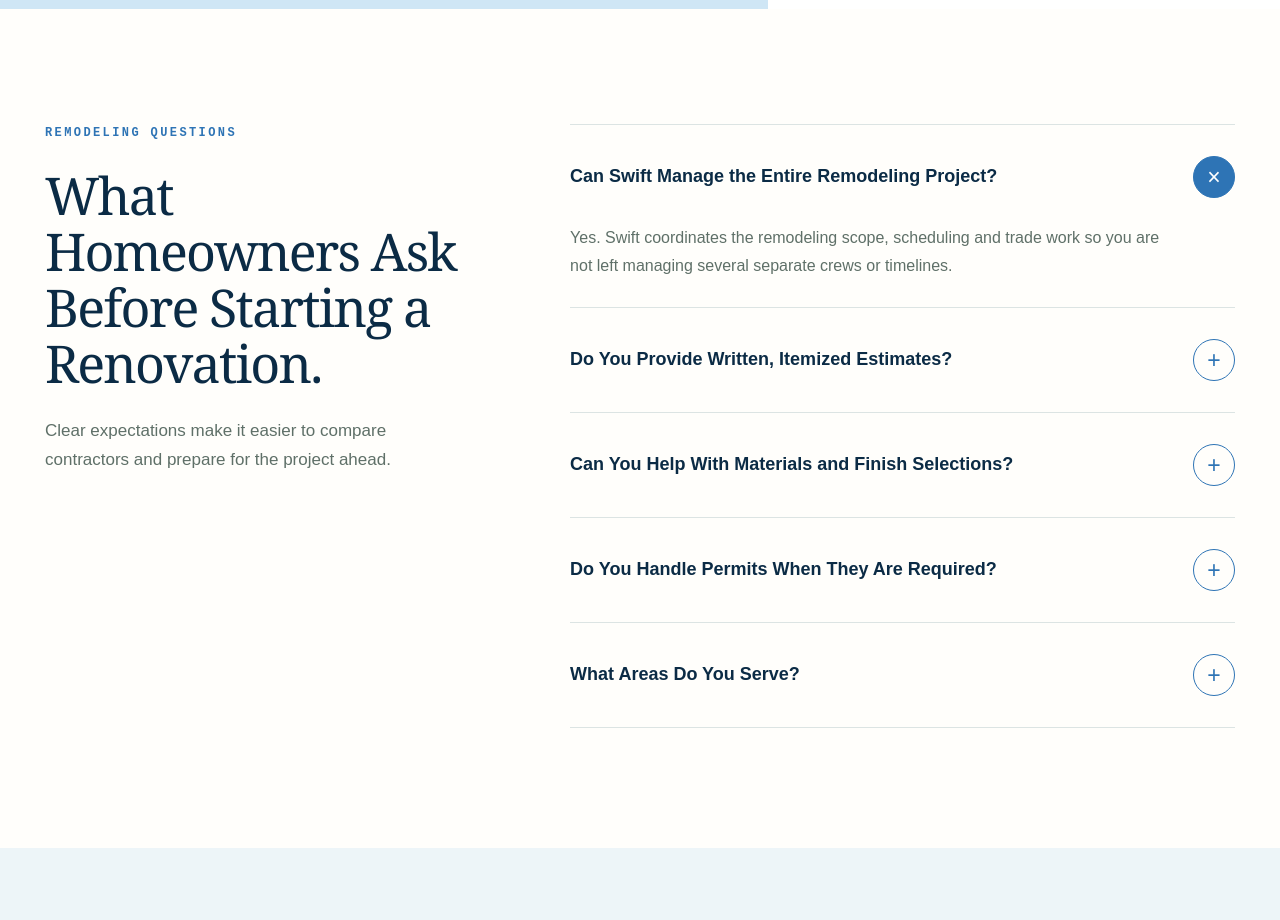
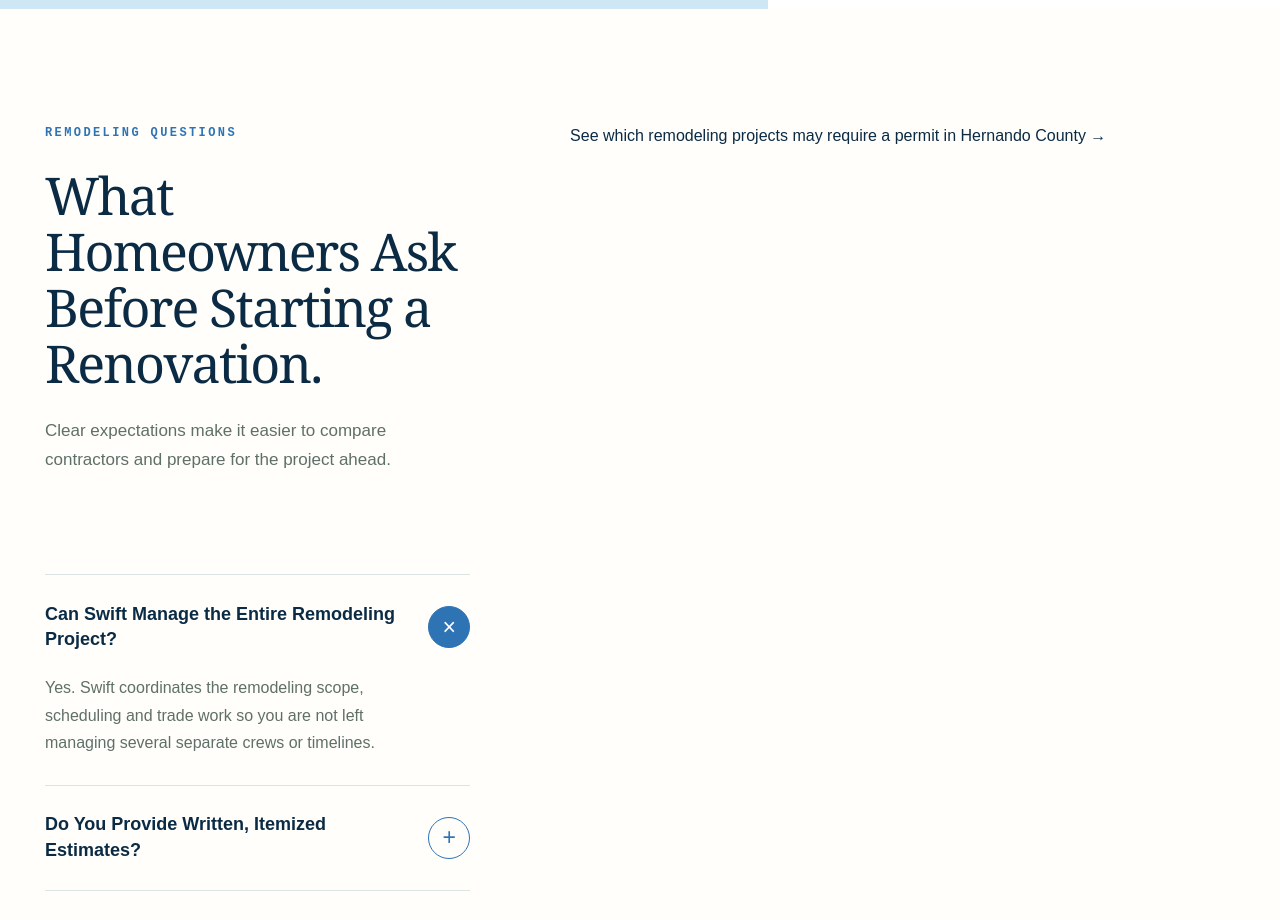
Before and after one commit to stylus1274/swift, a Next.js app: page /residential-remodeling in a window 1280 px wide. Shown: the part 5240-6160 px from the top of the page. Built offline with nearby package versions, Linux system fonts and the light colour scheme.

Commit message:
Link remodeling service to permit FAQ

```diff
--- a/app/residential-remodeling/page.tsx
+++ b/app/residential-remodeling/page.tsx
@@ -183,7 +183,7 @@ export default function ResidentialRemodelingPage() {
           <h2>What Homeowners Ask Before Starting a Renovation.</h2>
           <p>Clear expectations make it easier to compare contractors and prepare for the project ahead.</p>
         </div>
-        <div className="remodel-faq-list">
+        <p><a href="/faq/what-home-remodeling-projects-require-permit-hernando-county">See which remodeling projects may require a permit in Hernando County →</a></p><div className="remodel-faq-list">
           {remodelingFaqs.map((faq, index) => {
             const isOpen = openFaq === index;
             return (
```
